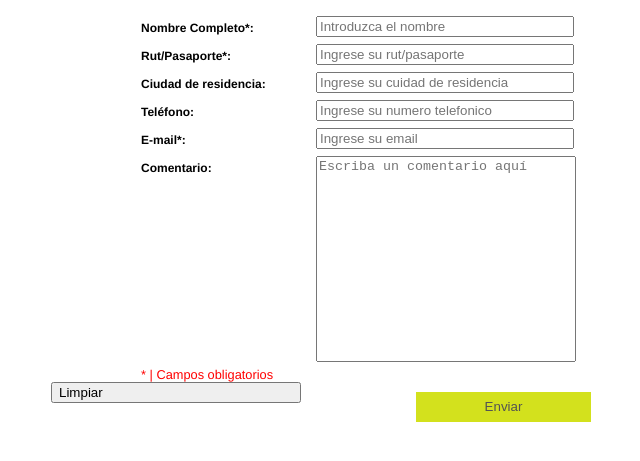
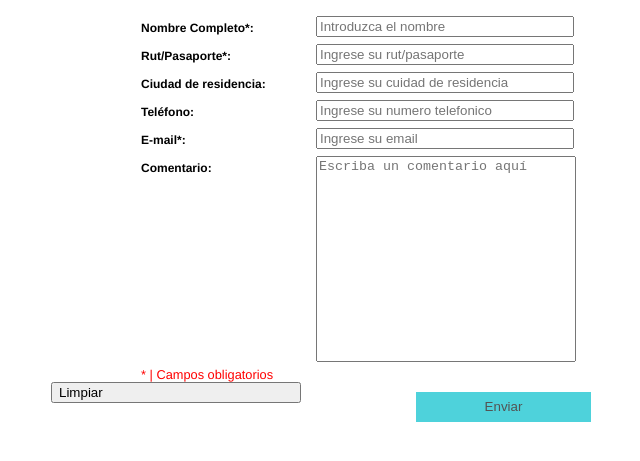
Before and after one commit to Jennifer-Anais/Formulario-jquery, a plain HTML site: page index.html in a window 1280 px wide. Shown: the part 79-540 px from the top of the page, without its empty margins (319-959 px from the left). Drawn offline with nearby package versions, Linux system fonts and the light colour scheme.

Commit message:
cambio color

```diff
--- a/style.css
+++ b/style.css
@@ -71,7 +71,7 @@ label.error {
 #formulario .botonAcceder{
 	width: 175px;
 	height: 30px;
-	background: #d3e11d;
+	background: #4ed2db;
 	border:none;
 	margin:auto;
 
```
